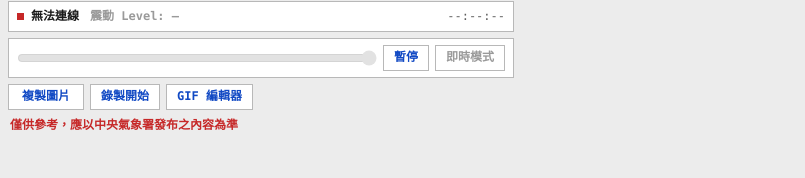
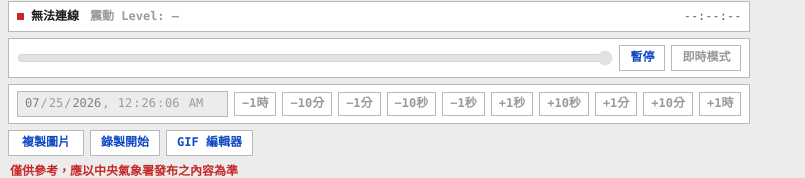
Before and after one commit to ExpTechTW/kmoni-tw, a React (Vite) app: page / in a window 1280 px wide. Shown: the part 605-783 px from the top of the page, without its empty margins (0-805 px from the left). Built offline with nearby package versions, Linux system fonts and the light colour scheme; no server answers.

Commit message:
fix: timer

```diff
--- a/src/App.tsx
+++ b/src/App.tsx
@@ -7,6 +7,7 @@ import {
   REGION_KEYS,
   REPLAY_FRAME_MS,
   REPLAY_LAG_SEC,
+  REPLAY_NUDGES,
   REPLAY_STEP_SEC,
   REPLAY_OLDEST_SEC,
   basemapOf,
@@ -128,21 +129,32 @@ export default function App() {
     return () => window.removeEventListener('keydown', onKey)
   }, [mode.layers])
 
-  // 滑桿是「距現在幾秒」。右端停在最新的封存時刻（而非現在），
-  // 因為比那更新的時刻還沒有存檔，拉過去只會取不到影像。
-  const offset =
-    at === null
-      ? -REPLAY_LAG_SEC
-      : Math.min(-REPLAY_LAG_SEC, Math.max(-REPLAY_OLDEST_SEC, at - nowSec))
+  // 時間軸的兩端：右端是最新的封存時刻（而非現在），因為比那更新的還沒入庫。
+  const newest = nowSec - REPLAY_LAG_SEC
+  const oldest = nowSec - REPLAY_OLDEST_SEC
+  const current = at ?? newest
 
-  // 拖動時間軸是在檢視某一刻，先停下來比較合理。
-  function seek(v: number) {
-    // 錄影中一律不受理：光靠 input 的 disabled 只擋得住滑鼠，
-    // 任何其他呼叫進來都會讓錄到的 GIF 時間前後錯亂。
+  // 滑桿的值是「距現在幾秒」。
+  const offset = Math.min(-REPLAY_LAG_SEC, Math.max(-REPLAY_OLDEST_SEC, current - nowSec))
+
+  // 跳到某個絕對時刻。錄影中一律不受理：光靠 input 的 disabled 只擋得住滑鼠，
+  // 任何其他呼叫進來都會讓錄到的 GIF 時間前後錯亂。
+  function seekTo(sec: number) {
     if (rec.recording) return
     setPaused(true)
-    setAt(nowSec + v)
+    setAt(Math.min(newest, Math.max(oldest, Math.round(sec))))
   }
+
+  function seek(v: number) {
+    seekTo(nowSec + v)
+  }
+
+  const locked = !mode.replay || rec.recording
+  const lockReason = rec.recording
+    ? '錄製中無法調整時間'
+    : mode.replay
+      ? undefined
+      : `${mode.label}沒有封存資料，無法重播`
 
   function toLive() {
     setPaused(false)
@@ -243,7 +255,7 @@ export default function App() {
         <span className="time">{status.stamp}</span>
       </footer>
 
-      {/* 即時模式沒有封存，時間軸與回到最新一併停用（暫停仍可用，那是停止輪詢）。 */}
+      {/* 即時模式沒有封存，整組時間軸停用（暫停仍可用，那是停止輪詢）。 */}
       <div className="replay">
         <input
           type="range"
@@ -252,14 +264,8 @@ export default function App() {
           step={REPLAY_STEP_SEC}
           value={offset}
           // 錄影中鎖住：拖動會讓時間軸跳來跳去，錄出來的 GIF 會前後錯亂。
-          disabled={!mode.replay || rec.recording}
-          title={
-            rec.recording
-              ? '錄製中無法調整時間'
-              : mode.replay
-                ? undefined
-                : `${mode.label}沒有封存資料，無法重播`
-          }
+          disabled={locked}
+          title={lockReason}
           onChange={(e) => seek(Number(e.target.value))}
           aria-label="重播時間"
         />
@@ -276,6 +282,35 @@ export default function App() {
         <button className="btn" onClick={toLive} disabled={!replaying || rec.recording}>
           即時模式
         </button>
+      </div>
+
+      {/* 48 小時攤在滑桿上每像素約 350 秒，選不到特定時刻，
+          所以再給「直接輸入時刻」與「固定級距微調」兩種精確操作。 */}
+      <div className="replay nudges">
+        <input
+          type="datetime-local"
+          step={1}
+          value={toLocalInput(current)}
+          min={toLocalInput(oldest)}
+          max={toLocalInput(newest)}
+          disabled={locked}
+          title={lockReason}
+          onChange={(e) => {
+            const sec = fromLocalInput(e.target.value)
+            if (sec !== null) seekTo(sec)
+          }}
+          aria-label="跳到指定時刻"
+        />
+        {REPLAY_NUDGES.map((n) => (
+          <button
+            key={n.sec}
+            className="btn tiny"
+            disabled={locked || current + n.sec < oldest || current + n.sec > newest}
+            onClick={() => seekTo(current + n.sec)}
+          >
+            {n.label}
+          </button>
+        ))}
       </div>
 
       <div className="tools">
@@ -303,3 +338,16 @@ export default function App() {
     </div>
   )
 }
+
+/** unix 秒 → datetime-local 需要的本地時間字串。 */
+function toLocalInput(sec: number): string {
+  const d = new Date(sec * 1000)
+  const p = (n: number) => String(n).padStart(2, '0')
+  return `${d.getFullYear()}-${p(d.getMonth() + 1)}-${p(d.getDate())}T${p(d.getHours())}:${p(d.getMinutes())}:${p(d.getSeconds())}`
+}
+
+/** 不帶時區的字串會被當成本地時間解讀，正是我們要的。 */
+function fromLocalInput(v: string): number | null {
+  const ms = new Date(v).getTime()
+  return Number.isFinite(ms) ? Math.floor(ms / 1000) : null
+}
--- a/src/config.ts
+++ b/src/config.ts
@@ -99,8 +99,25 @@ export type Theme = 'light' | 'dark'
  */
 export const REPLAY_LAG_SEC = 60
 
-/** 從緩衝點再往回算的可回溯長度。 */
-export const REPLAY_WINDOW_SEC = 2 * 60 * 60
+/** 從緩衝點再往回算的可回溯長度。實測封存正好保留 48 小時（72 小時已 404）。 */
+export const REPLAY_WINDOW_SEC = 48 * 60 * 60
+
+/**
+ * 時間軸微調的級距。48 小時攤在滑桿上是每像素約 350 秒，
+ * 光靠拖曳選不到特定時刻，一定要有這排按鈕才實用。
+ */
+export const REPLAY_NUDGES = [
+  { sec: -3600, label: '−1時' },
+  { sec: -600, label: '−10分' },
+  { sec: -60, label: '−1分' },
+  { sec: -10, label: '−10秒' },
+  { sec: -1, label: '−1秒' },
+  { sec: 1, label: '+1秒' },
+  { sec: 10, label: '+10秒' },
+  { sec: 60, label: '+1分' },
+  { sec: 600, label: '+10分' },
+  { sec: 3600, label: '+1時' },
+] as const
 
 /** 時間軸最舊的位置（距現在幾秒）：2 小時再加上那 60 秒緩衝。 */
 export const REPLAY_OLDEST_SEC = REPLAY_WINDOW_SEC + REPLAY_LAG_SEC
--- a/src/index.css
+++ b/src/index.css
@@ -361,6 +361,32 @@ footer {
   cursor: pointer;
 }
 
+/* 微調列：直接輸入時刻 + 固定級距按鈕 */
+.replay.nudges {
+  flex-wrap: wrap;
+}
+
+.replay input[type='datetime-local'] {
+  min-height: 26px;
+  padding: 2px 6px;
+  background: var(--bg);
+  border: 1px solid var(--line);
+  border-radius: 0;
+  color: var(--fg);
+  font: inherit;
+  font-variant-numeric: tabular-nums;
+  color-scheme: light dark;
+}
+
+.replay input[type='datetime-local']:disabled {
+  color: var(--off);
+}
+
+.btn.tiny {
+  min-height: 24px;
+  padding: 2px 7px;
+}
+
 /* 沒有封存的模式：時間軸整條變灰，明確表示不能拖。 */
 .replay input[type='range']:disabled {
   accent-color: var(--off);
```
